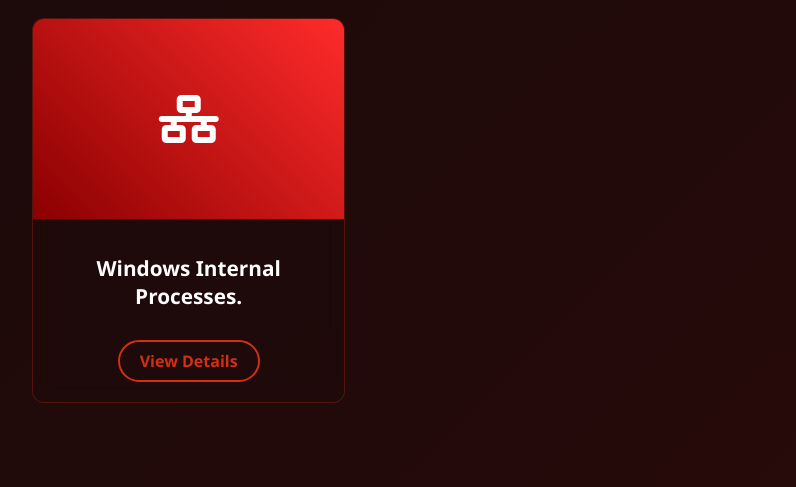
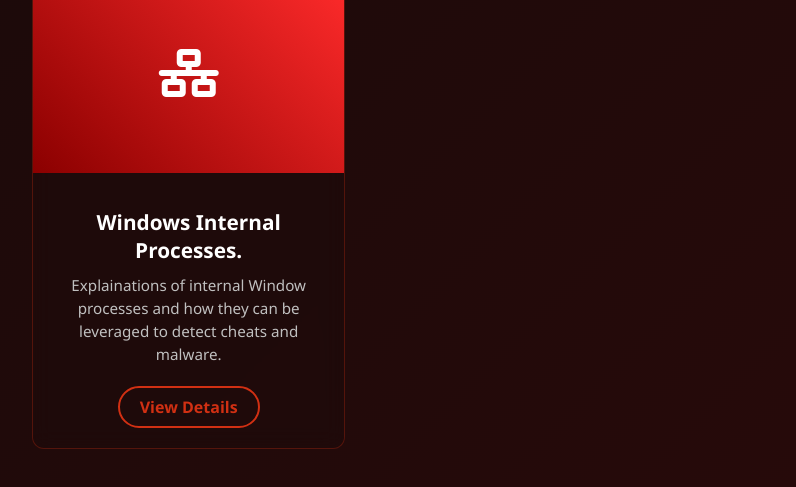
Before and after one commit to adnanmaksic/adnanmaksic.github.io, a plain HTML site: page index.html in a window 1280 px wide. Shown: the part 237-724 px from the top of the page, without its empty margins (108-904 px from the left). Drawn offline with Linux system fonts and the light colour scheme.

Commit message:
Update index.html

```diff
--- a/index.html
+++ b/index.html
@@ -20,7 +20,7 @@
                 <div class="project-content">
                     <h3 class="project-title">Windows Internal Processes.</h3>
                     <p class="project-desc">
-
+                        Explainations of internal Window processes and how they can be leveraged to detect cheats and malware.
                     </p>
                     <a href="https://github.com/adnanmaksic/internal-windows-processes" target="_blank" class="project-link">View Details</a>
                 </div>
```
